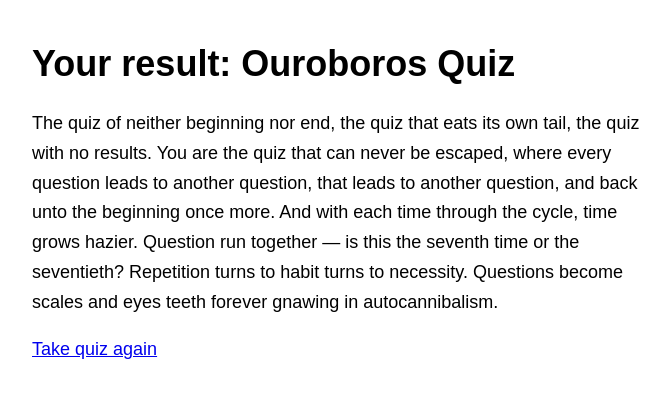
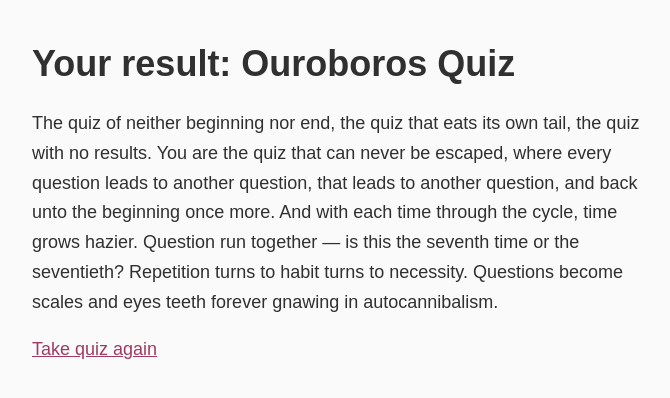
Before and after one commit to chigby/chigby.github.com, an Eleventy site: page src/quiz.njk in a window 1280 px wide. Both pictures are taken after a click on the button "Submit quiz!". Shown: the whole page, without its empty margins (293-963 px from the left). Built offline with nearby package versions, Linux system fonts and the light colour scheme; Eleventy itself is replaced by a stand-in of ours; files that its build step writes are made by us from their sources.

Commit message:
Standardize colors across all pages
This seems needed because I'm having problems in iOS safari showing
the correct colors in dark mode.  The "unset" colors are not obeying
`color-scheme: dark` as in Firefox.

```diff
--- a/docs/css/colors.css
+++ b/docs/css/colors.css
@@ -63,3 +63,30 @@
 :root {
   color-scheme: var(--color-scheme);
 }
+
+a {
+  transition: outline .1s linear;
+  color: var(--accent-color);
+  text-decoration: underline;
+}
+
+a:hover {
+  color: var(--accent-color-fuller);
+  text-decoration: none;
+}
+
+a:visited {
+  color: var(--purple-color);
+}
+
+a:focus {
+  background: var(--text-color);
+  color: var(--background-color);
+  outline: .25em solid var(--text-color);
+  text-decoration: none;
+}
+
+body {
+  color: var(--text-color);
+  background-color: var(--background-color);
+}
--- a/docs/css/styles2022.css
+++ b/docs/css/styles2022.css
@@ -8,28 +8,8 @@ h1, h2, h3 {
   line-height: 1.2em;
 }
 
-a {
-  transition: outline .1s linear;
-  color: var(--accent-color);
-  text-decoration: underline;
-}
-
-a:hover {
-  color: var(--accent-color-fuller);
-  text-decoration: none;
-}
-
-a:focus {
-  background: var(--text-color);
-  color: var(--background-color);
-  outline: .25em solid var(--text-color);
-  text-decoration: none;
-}
-
 body {
-  color: var(--text-color);
   font: 1.0em/1.62em 'Libre Franklin', sans-serif;
-  background-color: var(--background-color);
   margin: auto;
   width: min(90%, 60rem);
 }
--- a/docs/css/universal.css
+++ b/docs/css/universal.css
@@ -1,5 +1,5 @@
 *, *:before, *:after { box-sizing: border-box; }
-body { margin: 0; font-family: 'Consolas', monospace; color: var(--text-color); background-color: var(--background-color);}
+body { margin: 0; font-family: 'Consolas', monospace; }
 
 .no-whitespace { padding: 0; margin: 0;}
 
--- a/src/css/colors.css
+++ b/src/css/colors.css
@@ -63,3 +63,30 @@
 :root {
   color-scheme: var(--color-scheme);
 }
+
+a {
+  transition: outline .1s linear;
+  color: var(--accent-color);
+  text-decoration: underline;
+}
+
+a:hover {
+  color: var(--accent-color-fuller);
+  text-decoration: none;
+}
+
+a:visited {
+  color: var(--purple-color);
+}
+
+a:focus {
+  background: var(--text-color);
+  color: var(--background-color);
+  outline: .25em solid var(--text-color);
+  text-decoration: none;
+}
+
+body {
+  color: var(--text-color);
+  background-color: var(--background-color);
+}
--- a/src/css/styles2022.css
+++ b/src/css/styles2022.css
@@ -8,28 +8,8 @@ h1, h2, h3 {
   line-height: 1.2em;
 }
 
-a {
-  transition: outline .1s linear;
-  color: var(--accent-color);
-  text-decoration: underline;
-}
-
-a:hover {
-  color: var(--accent-color-fuller);
-  text-decoration: none;
-}
-
-a:focus {
-  background: var(--text-color);
-  color: var(--background-color);
-  outline: .25em solid var(--text-color);
-  text-decoration: none;
-}
-
 body {
-  color: var(--text-color);
   font: 1.0em/1.62em 'Libre Franklin', sans-serif;
-  background-color: var(--background-color);
   margin: auto;
   width: min(90%, 60rem);
 }
--- a/src/css/universal.css
+++ b/src/css/universal.css
@@ -1,5 +1,5 @@
 *, *:before, *:after { box-sizing: border-box; }
-body { margin: 0; font-family: 'Consolas', monospace; color: var(--text-color); background-color: var(--background-color);}
+body { margin: 0; font-family: 'Consolas', monospace; }
 
 .no-whitespace { padding: 0; margin: 0;}
 
```
